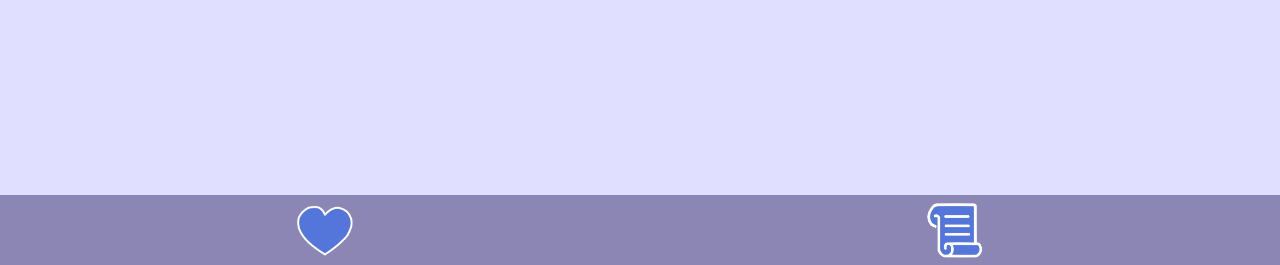
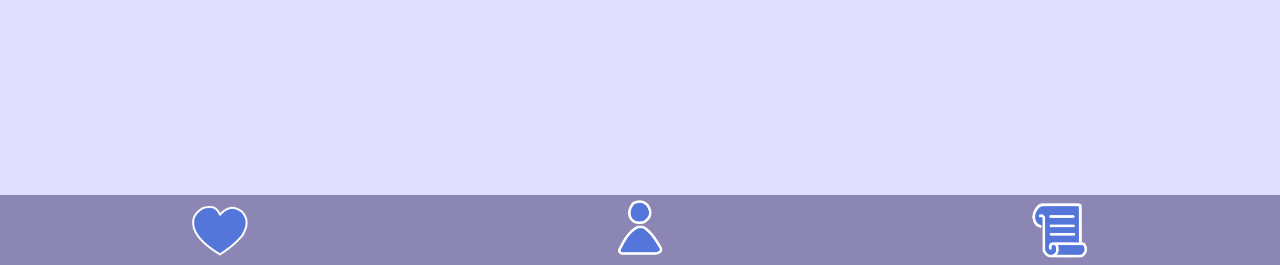
Before and after one commit to PenguinPush/Karma, a Python web app: template templates/index.html in a window 1280 px wide. Shown: the part 535-800 px from the top of the page. Run offline with Jinja, Linux system fonts and the light colour scheme; the template is opened without the code that fills it, so the values that code supplies are empty.

Commit message:
fixed navbar

```diff
--- a/templates/friends.html
+++ b/templates/friends.html
@@ -136,8 +136,9 @@
 </div>
 <div class="navbar">
     <ul>
+        <li><a href="friends" class="button"><img src="../static/BLUEHEART.png" alt="quests"></a></li>
+        <li><a href="/" class="button"><img src="../static/BLUEPERSON.png" alt="profile"></a></li>
         <li><a href="quests" class="button"><img src="../static/BLUE.png" alt="quests"></a></li>
-        <li><a href="/" class="button"><img src="../static/BLUEPERSON.png" alt="profile"></a></li>
     </ul>
 </div>
 </body>
--- a/templates/index.html
+++ b/templates/index.html
@@ -37,7 +37,8 @@
 </div>
 <div class="navbar">
     <ul>
-        <li><a href="friends" class="button"><img src="../static/BLUEHEART.png" alt="leaderboard"></a></li>
+        <li><a href="friends" class="button"><img src="../static/BLUEHEART.png" alt="quests"></a></li>
+        <li><a href="/" class="button"><img src="../static/BLUEPERSON.png" alt="profile"></a></li>
         <li><a href="quests" class="button"><img src="../static/BLUE.png" alt="quests"></a></li>
     </ul>
 </div>
--- a/templates/quests.html
+++ b/templates/quests.html
@@ -135,8 +135,9 @@
 
 <div class="navbar">
     <ul>
-        <li><a href="friends" class="button"><img src="../static/BLUEHEART.png" alt="leaderboard"></a></li>
+        <li><a href="friends" class="button"><img src="../static/BLUEHEART.png" alt="quests"></a></li>
         <li><a href="/" class="button"><img src="../static/BLUEPERSON.png" alt="profile"></a></li>
+        <li><a href="quests" class="button"><img src="../static/BLUE.png" alt="quests"></a></li>
     </ul>
 </div>
 
```
